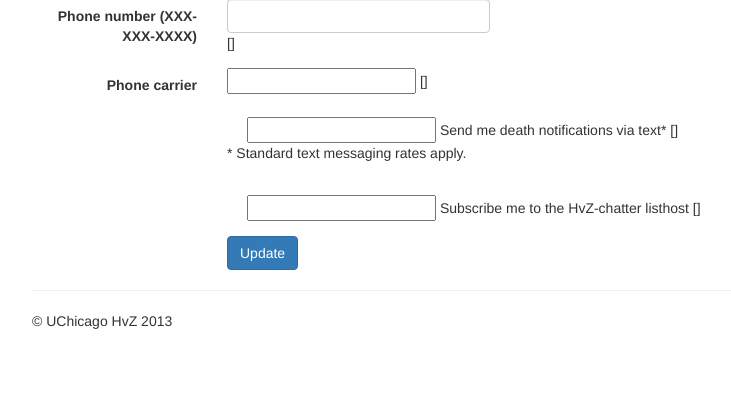
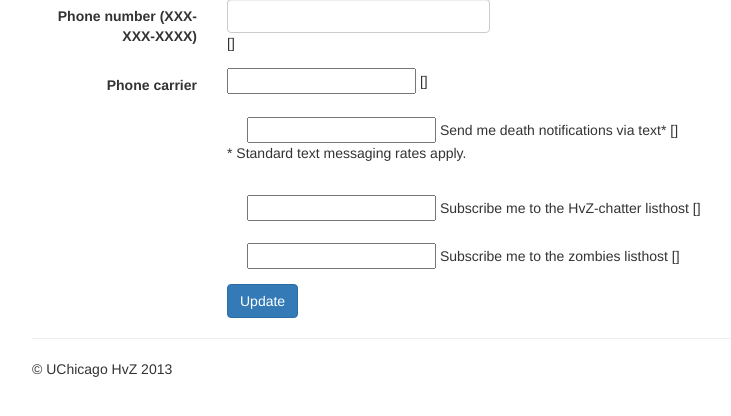
Before and after one commit to kz26/uchicago-hvz, a Django app: template uchicagohvz/templates/users/profile.html in a window 1280 px wide. Shown: the part 171-587 px from the top of the page, without its empty margins (38-769 px from the left). Run offline with Django 3.2, Linux system fonts and the light colour scheme; the template is opened without the code that fills it, so the values that code supplies are empty, except form fields; tables that the repository leaves empty hold one stand-in row (values such as "Sample post"); form fields are guessed from the names that the template uses; some libraries are stand-ins or nearby versions.

Commit message:
Add subscribe_zombies_listhost flag in profile

```diff
--- a/uchicagohvz/templates/users/profile.html
+++ b/uchicagohvz/templates/users/profile.html
@@ -47,6 +47,16 @@
 	</div>
 	<div class="form-group">
 		<div class="col-lg-offset-2 col-lg-10">
+			<div class="checkbox">
+				<label>
+					{{ form.subscribe_zombies_listhost }} Subscribe me to the zombies listhost
+				</label>
+				{{ form.subscribe_zombies_listhost.errors }}
+			</div>
+		</div>
+	</div>
+	<div class="form-group">
+		<div class="col-lg-offset-2 col-lg-10">
 			<button type="submit" class="btn btn-primary">Update</button>
 		</div>
 	</div>
```
Also changed, not shown: uchicagohvz/users/models.py (+8 -0 lines).
